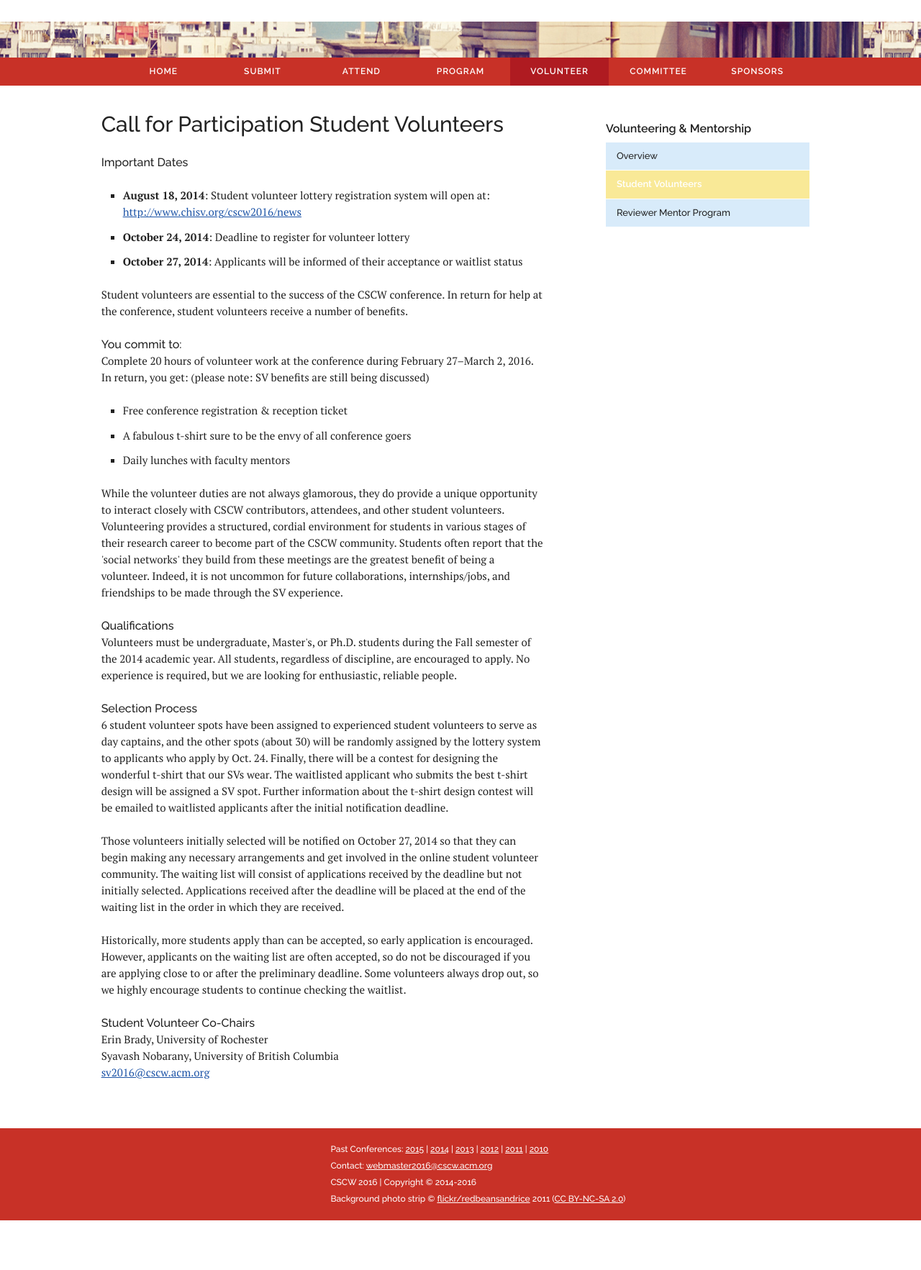
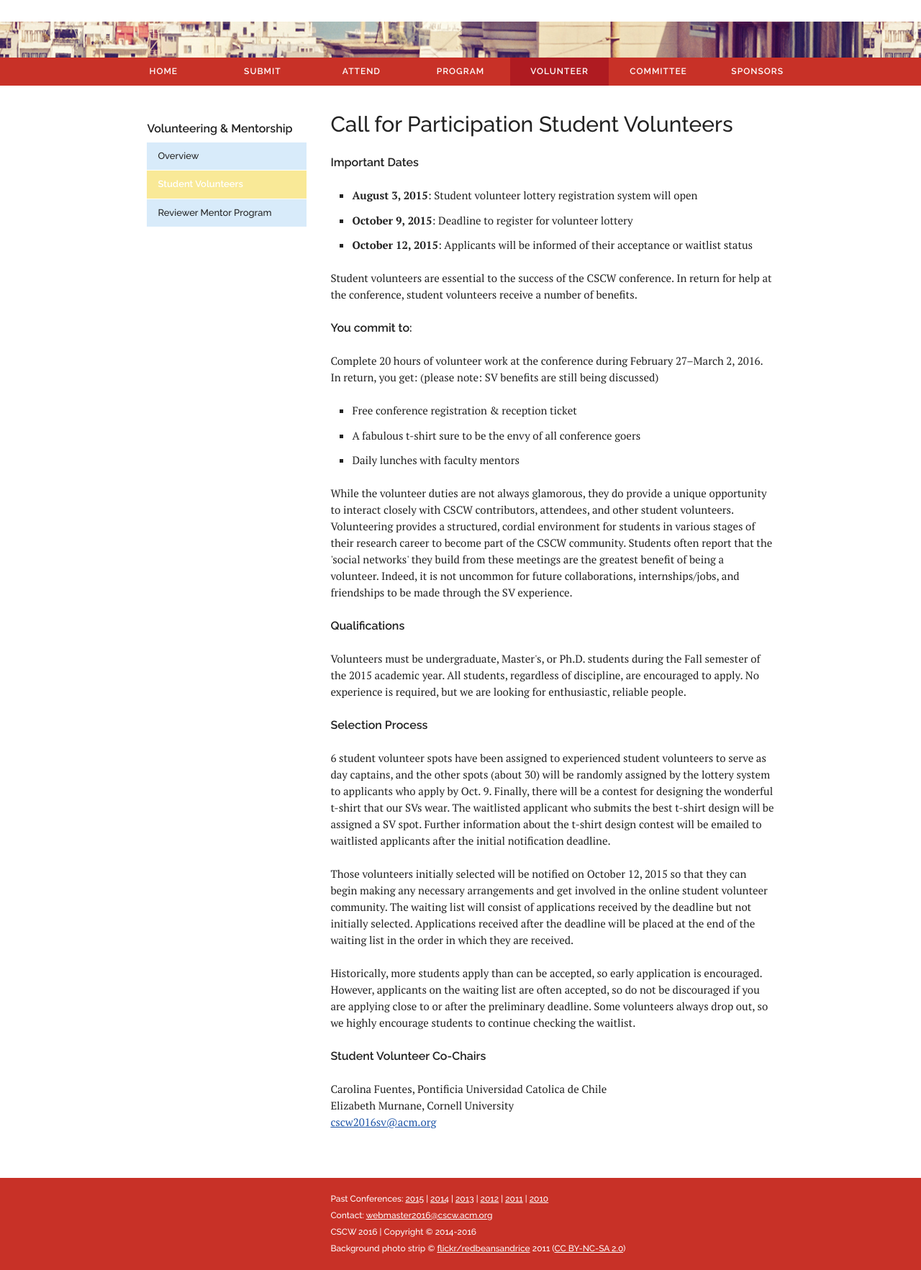
Before and after one commit to niloufars/CSCW2016, a PHP site: page /volunteer/sv.php in a window 1280 px wide. Shown: the part 263-2028 px from the top of the page at 72% size. Before the commit the page ends 1959 px from the top, so only its background shows below. Run offline with PHP 8.4, Linux system fonts and the light colour scheme; data that the repository does not hold is empty; some libraries are stand-ins or nearby versions.

Commit message:
update volunteering sections (resolves #8)

```diff
--- a/volunteer/index.php
+++ b/volunteer/index.php
@@ -6,7 +6,7 @@ include_once ('../_inc/header.php');
 ?>
 <div class="container main">
 	<div class="row">
-		<aside class="five columns offset-by-one omega">
+		<aside class="four columns offset-by-one">
 			<div class="item">
 				<h2>Volunteering & Mentorship</h2>
 				<ul class="subnav" id="nav_volunteer">
@@ -24,10 +24,6 @@ include_once ('../_inc/header.php');
 				as well as the <a href="mentor.php">CSCW Reviewer Mentor Program</a>.
 			</p>
 		</article>
-
-		Student Volunteers Chairs (cscw2016sv@acm.org)
-Carolina Fuentes, Pontificia Universidad Catolica de Chile
-Elizabeth Murnane, Cornell University
 	</div>
 </div>
 <?php
--- a/volunteer/sv.php
+++ b/volunteer/sv.php
@@ -2,22 +2,36 @@
 $pageTitle = "CSCW $year | Volunteer";
 $section = 'volunteer';
 $basePath = '..';
-	include_once('../_inc/header.php');
+include_once ('../_inc/header.php');
 ?>
 <div class="container main">
 	<div class="row">
+		<aside class="four columns offset-by-one">
+			<div class="item">
+				<h2>Volunteering & Mentorship</h2>
+				<ul class="subnav" id="nav_volunteer">
+					<li><a href="index.php">Overview</a></li>
+					<li><a href="sv.php" class="active">Student Volunteers</a></li>
+					<li><a href="mentor.php">Reviewer Mentor Program</a></li>
+				</ul>
+			</div>
+		</aside>
 		<article class="ten columns" role="main">
 			<h1>Call for Participation Student Volunteers</h1>
-				<h3>Important Dates</h3>
+			<h2>Important Dates</h2>
 			<ul>
-					<li><strong>August 18, 2014</strong>: Student volunteer lottery registration system will open at: <a href="http://www.chisv.org/cscw2016/news" target="_blank" class="text">http://www.chisv.org/cscw2016/news</a></li>
-					<li><strong>October 24, 2014</strong>: Deadline to register for volunteer lottery</li>
-					<li><strong>October 27, 2014</strong>: Applicants will be informed of their acceptance or waitlist status</li>
+				<li><strong>August 3, 2015</strong>: Student volunteer lottery
+					registration system will open</li>
+				<li><strong>October 9, 2015</strong>: Deadline to register for
+					volunteer lottery</li>
+				<li><strong>October 12, 2015</strong>: Applicants will be informed
+					of their acceptance or waitlist status</li>
 			</ul>
-				<p>Student volunteers are essential to the success of the CSCW conference. In return for help at the conference, student volunteers receive a number of benefits.
-				</p>
+			<p>Student volunteers are essential to the success of the CSCW
+				conference. In return for help at the conference, student volunteers
+				receive a number of benefits.</p>
 
-				<h3>You commit to:</h3>
+			<h2>You commit to:</h2>
 			<p>Complete 20 hours of volunteer work at the conference during
 					<?php echo $datesYear; ?>. In return, you get: (please note: SV benefits
 					are still being discussed)</p>
@@ -27,39 +41,56 @@
 				<li>Daily lunches with faculty mentors</li>
 			</ul>
 
-			<p>While the volunteer duties are not always glamorous, they do provide a unique opportunity to interact closely with CSCW contributors, attendees, and other student volunteers. Volunteering provides a structured, cordial environment for students in various stages of their research career to become part of the CSCW community. Students often report that the 'social networks' they build from these meetings are the greatest benefit of being a volunteer. Indeed, it is not uncommon for future collaborations, internships/jobs, and friendships to be made through the SV experience.
-			</p>
+			<p>While the volunteer duties are not always glamorous, they do
+				provide a unique opportunity to interact closely with CSCW
+				contributors, attendees, and other student volunteers. Volunteering
+				provides a structured, cordial environment for students in various
+				stages of their research career to become part of the CSCW
+				community. Students often report that the 'social networks' they
+				build from these meetings are the greatest benefit of being a
+				volunteer. Indeed, it is not uncommon for future collaborations,
+				internships/jobs, and friendships to be made through the SV
+				experience.</p>
 
-			<h3>Qualifications</h3>
-			<p>Volunteers must be undergraduate, Master's, or Ph.D. students during the Fall semester of the 2014 academic year. All students, regardless of discipline, are encouraged to apply. No experience is required, but we are looking for enthusiastic, reliable people.</p>
+			<h2>Qualifications</h2>
+			<p>Volunteers must be undergraduate, Master's, or Ph.D. students
+				during the Fall semester of the 2015 academic year. All students,
+				regardless of discipline, are encouraged to apply. No experience is
+				required, but we are looking for enthusiastic, reliable people.</p>
 
-			<h3>Selection Process</h3>
-			<p>6 student volunteer spots have been assigned to experienced student volunteers to serve as day captains, and the other spots (about 30) will be randomly assigned by the lottery system to applicants who apply by Oct. 24. Finally, there will be a contest for designing the wonderful t-shirt that our SVs wear. The waitlisted applicant who submits the best t-shirt design will be assigned a SV spot.  Further information about the t-shirt design contest will be emailed to waitlisted applicants after the initial notification deadline.
-			</p>
-			<p>Those volunteers initially selected will be notified on October 27, 2014 so that they can begin making any necessary arrangements and get involved in the online student volunteer community. The waiting list will consist of applications received by the deadline but not initially selected. Applications received after the deadline will be placed at the end of the waiting list in the order in which they are received.
-			</p>
-			<p>Historically, more students apply than can be accepted, so early application is encouraged. However, applicants on the waiting list are often accepted, so do not be discouraged if you are applying close to or after the preliminary deadline. Some volunteers always drop out, so we highly encourage students to continue checking the waitlist.</p>
+			<h2>Selection Process</h2>
+			<p>6 student volunteer spots have been assigned to experienced
+				student volunteers to serve as day captains, and the other spots
+				(about 30) will be randomly assigned by the lottery system to
+				applicants who apply by Oct. 9. Finally, there will be a contest
+				for designing the wonderful t-shirt that our SVs wear. The
+				waitlisted applicant who submits the best t-shirt design will be
+				assigned a SV spot. Further information about the t-shirt design
+				contest will be emailed to waitlisted applicants after the initial
+				notification deadline.</p>
+			<p>Those volunteers initially selected will be notified on October
+				12, 2015 so that they can begin making any necessary arrangements
+				and get involved in the online student volunteer community. The
+				waiting list will consist of applications received by the deadline
+				but not initially selected. Applications received after the deadline
+				will be placed at the end of the waiting list in the order in which
+				they are received.</p>
+			<p>Historically, more students apply than can be accepted, so early
+				application is encouraged. However, applicants on the waiting list
+				are often accepted, so do not be discouraged if you are applying
+				close to or after the preliminary deadline. Some volunteers always
+				drop out, so we highly encourage students to continue checking the
+				waitlist.</p>
 
-			<h3>Student Volunteer Co-Chairs</h3>
+			<h2>Student Volunteer Co-Chairs</h2>
 			<p>
-				Erin Brady, University of Rochester<br />
-				Syavash Nobarany, University of British Columbia<br />
-				<a href="mailto:sv<?php echo $year; ?>@cscw.acm.org">sv<?php echo $year; ?>@cscw.acm.org</a>
+				Carolina Fuentes, Pontificia Universidad Catolica de Chile<br />
+				Elizabeth Murnane, Cornell University<br /> <a
+					href="mailto:cscw<?php echo $year; ?>sv@acm.org">cscw<?php echo $year; ?>sv@acm.org</a>
 			</p>
 		</article>
-
-			<aside class="five columns offset-by-one omega">
-				<div class="item">
-					<h2>Volunteering & Mentorship</h2>
-					<ul class="subnav" id="nav_volunteer">
-						<li><a href="index.php">Overview</a></li>
-						<li><a href="sv.php" class="active">Student Volunteers</a></li>
-						<li><a href="mentor.php">Reviewer Mentor Program</a></li>
-					</ul>
-				</div>
-			</aside>
 	</div>
 </div>
 <?php
-	include_once('../_inc/footer.php');
+include_once ('../_inc/footer.php');
 ?>
```
Also changed, not shown: volunteer/mentor.php (+141 -69 lines). Lines whose indentation alone changed are shown as unchanged.
